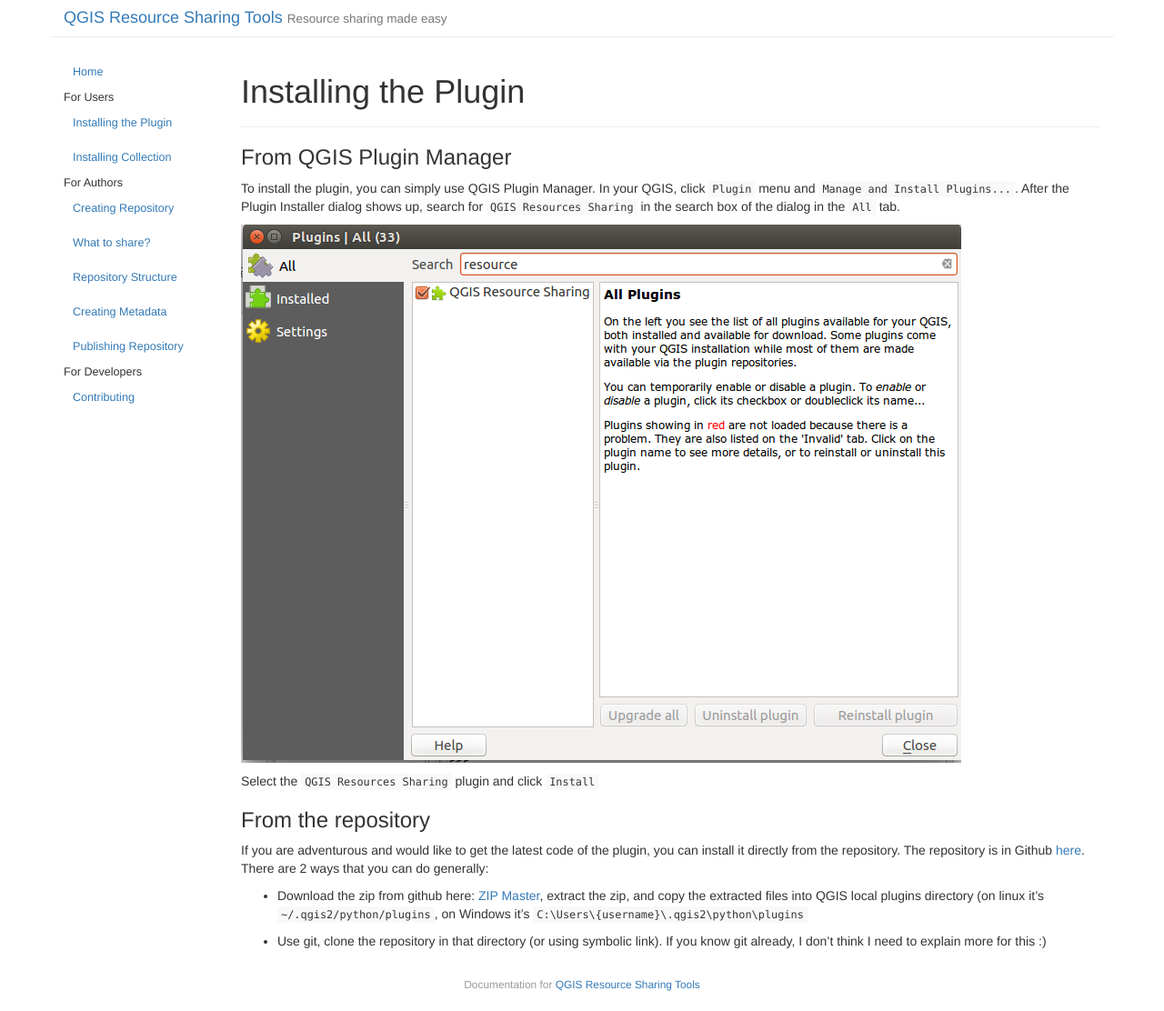
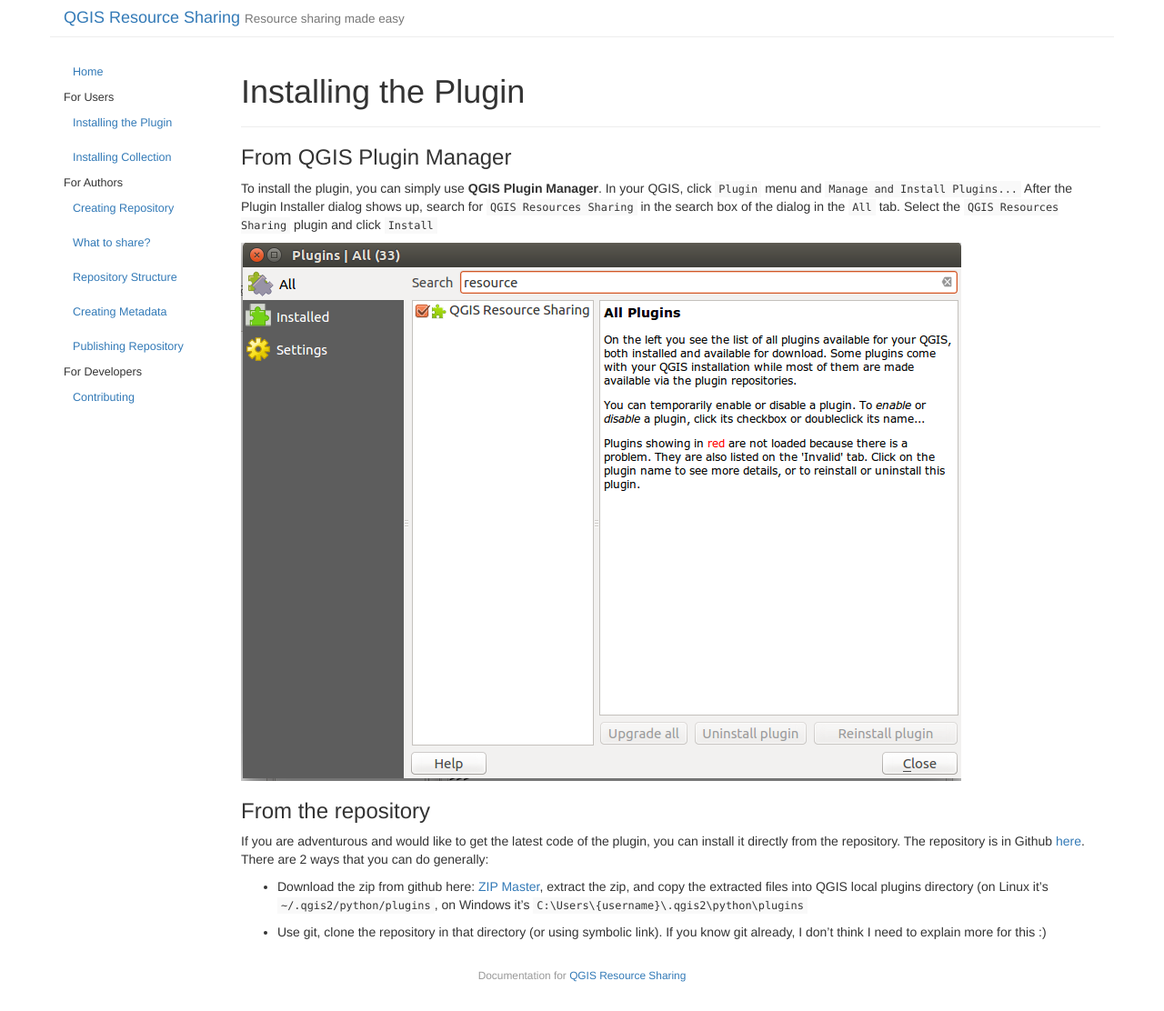
Before and after one commit to QGIS-Contribution/QGIS-ResourceSharing, a Jekyll site: the page built from _posts/2016-07-20-installation.md, in a window 1280 px wide. Shown: the whole page at 91% size. Built offline with Jekyll 4.4.1, drawn with Linux system fonts in a browser that asks for light colours.

Commit message:
Update doc.

````diff
--- a/_config.yml
+++ b/_config.yml
@@ -1,5 +1,5 @@
 # Site title and subtitle. This is used in _includes/header.html
-title: 'QGIS Resource Sharing Tools'
+title: 'QGIS Resource Sharing'
 subtitle: 'Resource sharing made easy'
 
 # if you wish to integrate disqus on pages set your shortname here
--- a/_posts/2016-07-20-installation.md
+++ b/_posts/2016-07-20-installation.md
@@ -8,15 +8,14 @@
 
 ### From QGIS Plugin Manager
 
-To install the plugin, you can simply use QGIS Plugin Manager. In your QGIS,
-click ```Plugin``` menu and ```Manage and Install Plugins...```. After the
-Plugin Installer dialog shows up, search for ```QGIS Resources Sharing``` in
-the search box of the dialog in the ```All``` tab.
+To install the plugin, you can simply use **QGIS Plugin Manager**. In your
+QGIS, click ```Plugin``` menu and ```Manage and Install Plugins...``` After
+the Plugin Installer dialog shows up, search for ```QGIS Resources Sharing```
+ in the search box of the dialog in the ```All``` tab. Select the ```QGIS
+ Resources Sharing``` plugin and click ```Install```
 
 ![Search Plugin]({{ site.baseurl }}/assets/search_plugin.png)
 
-
-Select the ```QGIS Resources Sharing``` plugin and click ```Install```
 
 ### From the repository
 If you are adventurous and would like to get the latest code of the plugin,
@@ -26,7 +25,7 @@
 
 * Download the zip from github here: [ZIP Master](https://github
 .com/akbargumbira/qgis_resources_sharing/archive/master.zip), extract the
-zip, and copy the extracted files into QGIS local plugins directory (on linux
+zip, and copy the extracted files into QGIS local plugins directory (on Linux
  it's ```~/.qgis2/python/plugins```, on Windows it's ```C:\Users\{username}\.qgis2\python\plugins```
 
 * Use git, clone the repository in that directory (or using symbolic link).
````
Also changed, not shown: _posts/2016-08-09-installing-collection.md (+4 -7 lines), _posts/2016-08-10-publishing-repository.md (+12 -0 lines).
